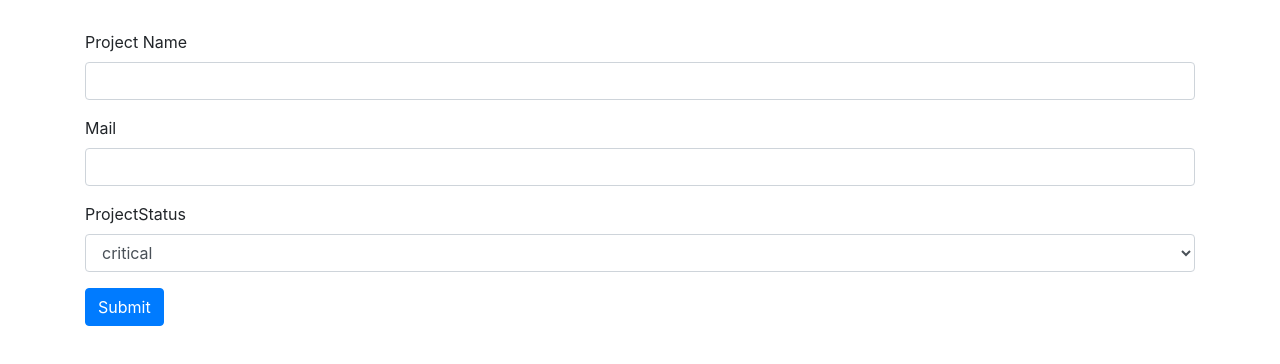
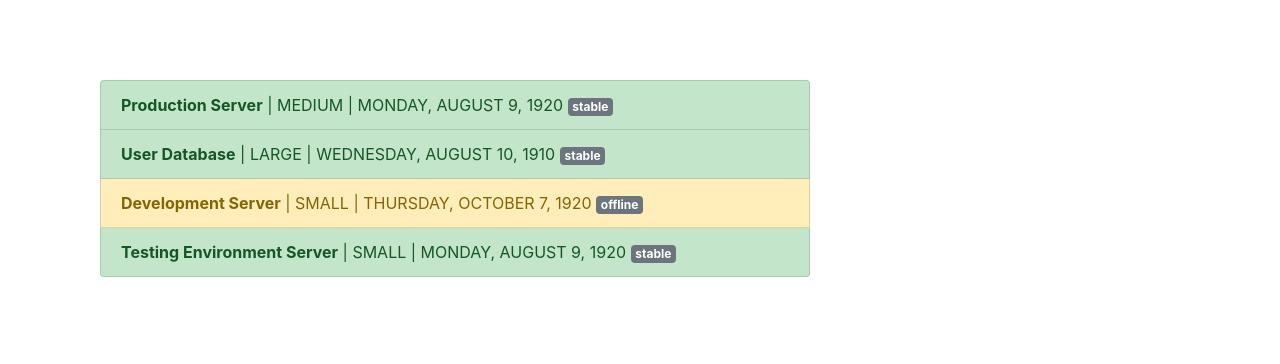
Before and after one commit to ismaelmiah/Angular-Practice, an Angular app: page / in a window 1280 px wide. Shown: the top 364 px of the page. Built offline with nearby package versions, Linux system fonts and the light colour scheme.

Commit message:
Pipes Example

```diff
--- a/src/app/app.component.html
+++ b/src/app/app.component.html
@@ -1,7 +1,7 @@
 <div class="container">
   <div class="row">
     <div class="col-sm-12">
-      <app-form-assignment></app-form-assignment>
+      <app-pipes></app-pipes>
     </div>
   </div>
 </div>
--- a/src/app/app.module.ts
+++ b/src/app/app.module.ts
@@ -5,11 +5,13 @@
 
 import { AppComponent } from './app.component';
 import { FormAssignmentComponent } from './form-assignment/form-assignment.component';
+import { PipesComponent } from './pipes/pipes.component';
 
 @NgModule({
   declarations: [
     AppComponent,
-    FormAssignmentComponent
+    FormAssignmentComponent,
+    PipesComponent
   ],
   imports: [
     BrowserModule,
--- /dev/null
+++ b/src/app/pipes/pipes.component.css
@@ -0,0 +1,3 @@
+.container {
+    margin-top: 50px;
+  }
--- /dev/null
+++ b/src/app/pipes/pipes.component.html
@@ -0,0 +1,19 @@
+<div class="container">
+  <div class="row">
+    <div class="col-xs-12 col-sm-10 col-md-8 col-sm-offset-1 col-md-offset-2">
+      <ul class="list-group">
+        <li
+          class="list-group-item"
+          *ngFor="let server of servers"
+          [ngClass]="getStatusClasses(server)"
+        >
+          <strong>{{ server.name }}</strong> | {{ server.instanceType | uppercase }} |
+          {{ server.started | date:'fullDate' | uppercase }}
+          <span class="badge badge-secondary">
+            {{ server.status }}
+          </span>
+        </li>
+      </ul>
+    </div>
+  </div>
+</div>
--- /dev/null
+++ b/src/app/pipes/pipes.component.ts
@@ -0,0 +1,47 @@
+import { Component, OnInit } from '@angular/core';
+
+@Component({
+  selector: 'app-pipes',
+  templateUrl: './pipes.component.html',
+  styleUrls: ['./pipes.component.css']
+})
+export class PipesComponent implements OnInit {
+
+  constructor() { }
+
+  ngOnInit(): void {
+  }
+  servers = [
+    {
+      instanceType: 'medium',
+      name: 'Production Server',
+      status: 'stable',
+      started: new Date(15, 1, 2017)
+    },
+    {
+      instanceType: 'large',
+      name: 'User Database',
+      status: 'stable',
+      started: new Date(5, 1, 2017)
+    },
+    {
+      instanceType: 'small',
+      name: 'Development Server',
+      status: 'offline',
+      started: new Date(15, 3, 2017)
+    },
+    {
+      instanceType: 'small',
+      name: 'Testing Environment Server',
+      status: 'stable',
+      started: new Date(15, 1, 2017)
+    }
+  ];
+  getStatusClasses(server: {instanceType: string, name: string, status: string, started: Date}) {
+    return {
+      'list-group-item-success': server.status === 'stable',
+      'list-group-item-warning': server.status === 'offline',
+      'list-group-item-danger': server.status === 'critical'
+    };
+  }
+}
```
Also changed, not shown: 1 other file (tests, documents, lock files or other folders).
